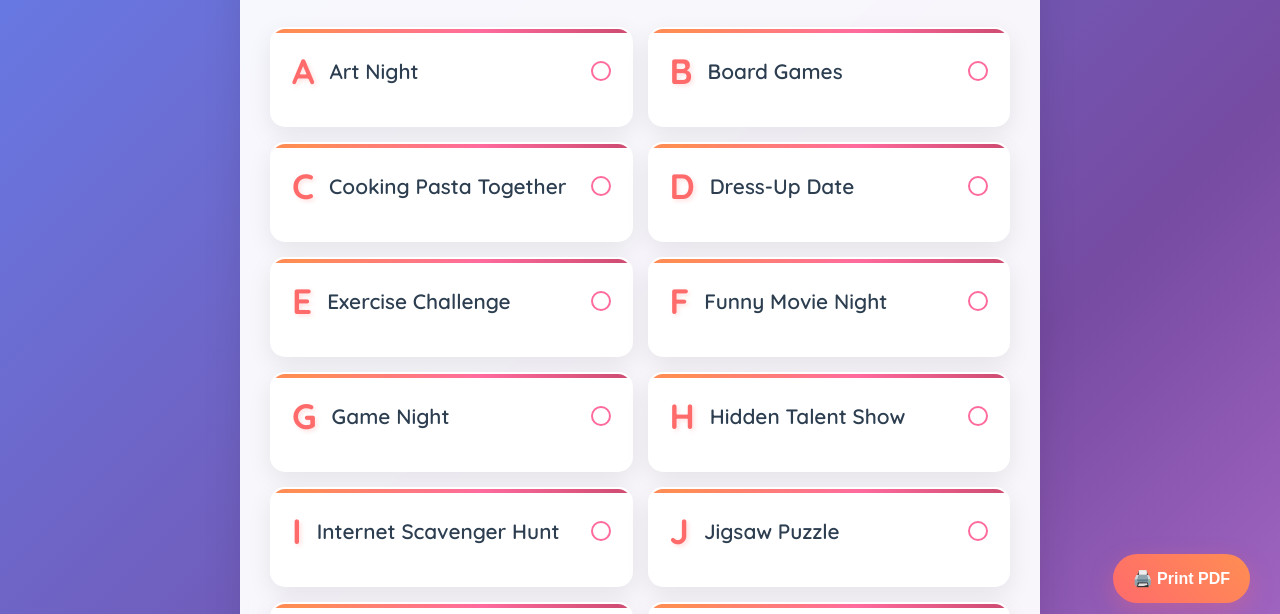
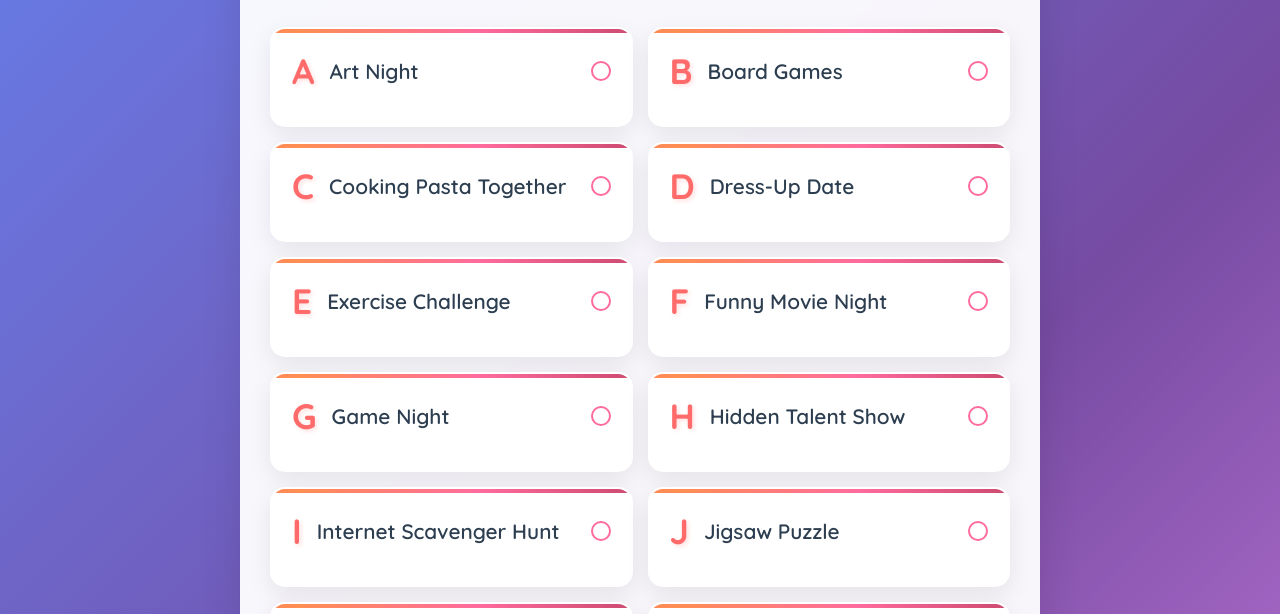
Before and after one commit to ahhmadramadan/ahmad, a plain HTML site: page alphabet.html in a window 1280 px wide. Shown: the part 167-781 px from the top of the page. Drawn offline with Linux system fonts and the light colour scheme.

Commit message:
Add files via upload

```diff
--- a/alphabet.html
+++ b/alphabet.html
@@ -446,9 +446,6 @@
         </div>
     </div>
 
-    <button class="print-btn" onclick="window.print()">
-        🖨️ Print PDF
-    </button>
 
     <script>
         function toggleCheck(element) {
```
